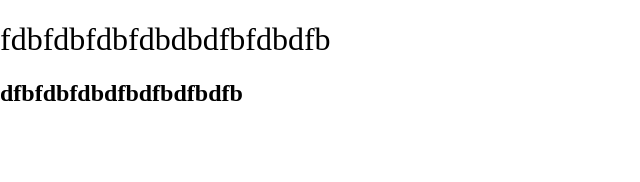
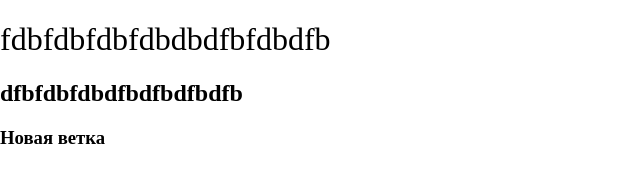
Before and after one commit to petrushische/portfolio, a plain HTML site: page index.html in a window 1280 px wide. Shown: the whole page, without its empty margins (0-640 px from the left). Drawn offline with Linux system fonts and the light colour scheme.

Commit message:
ТОТ же коммит

```diff
--- a/index.html
+++ b/index.html
@@ -10,5 +10,6 @@
   <body>
     <h1 class="title">fdbfdbfdbfdbdbdfbfdbdfb</h1>
     <h2>dfbfdbfdbdfbdfbdfbdfb</h2>
+    <h3>Новая ветка</h3>
   </body>
 </html>
```
Also changed, not shown: 1 other file.
